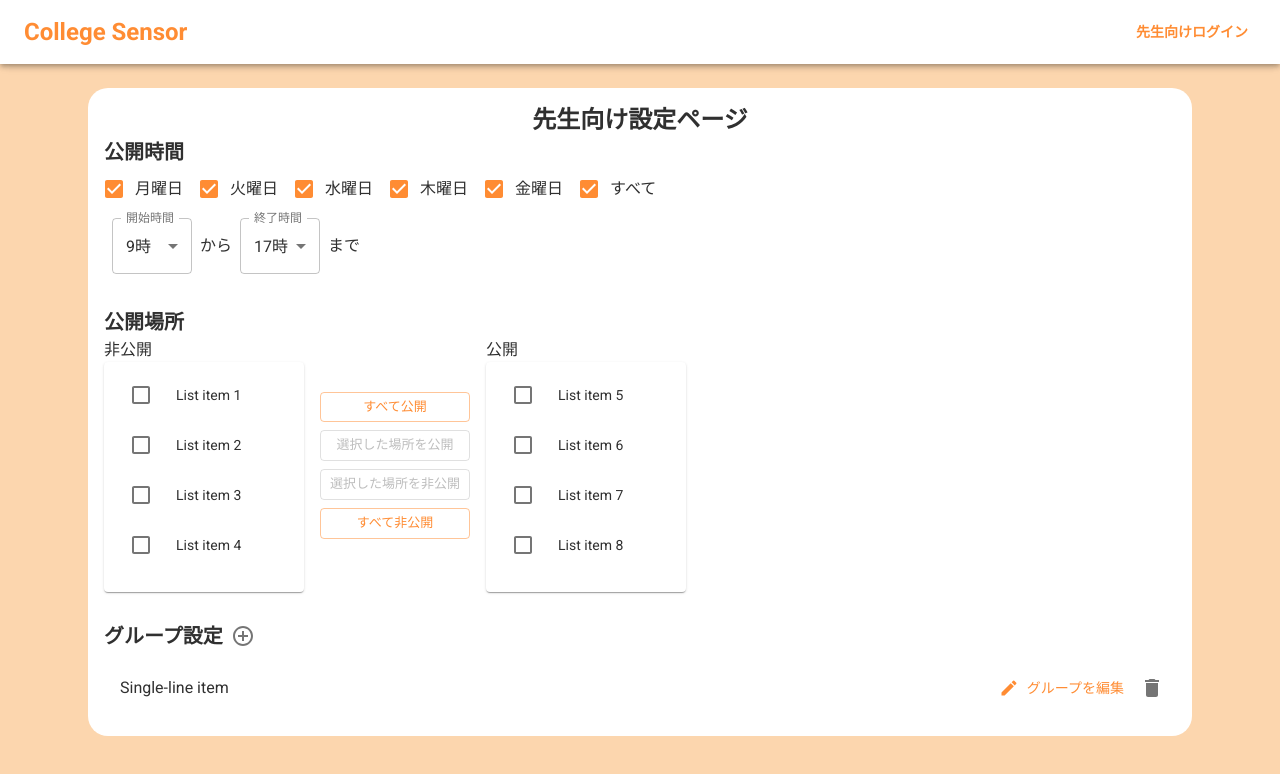
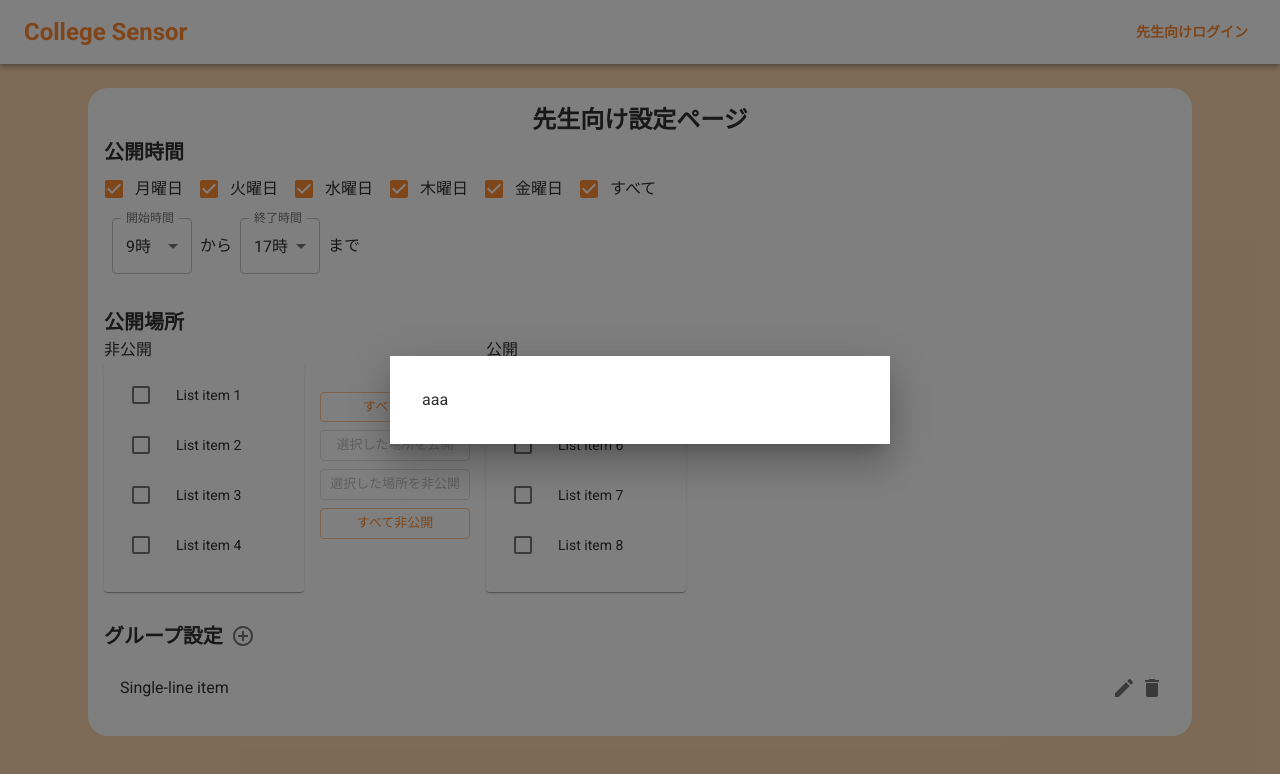
Before and after one commit to sensei-sensor/sensei-sensor-react, a React (Vite) app: page /UserPage in a window 1280 px wide. Both pictures are taken after a click on the button 1152 px from the left and 688 px from the top of the page. Shown: the top 774 px of the page. Built offline with nearby package versions, Linux system fonts and the light colour scheme.

Commit message:
とりあえずモーダルが表示できた

```diff
--- /dev/null
+++ b/src/components/user/GroupEditModal.jsx
@@ -0,0 +1,37 @@
+import { Backdrop, Box, Fade, Modal, Typography } from "@mui/material";
+import React from "react";
+
+const style = {
+  position: "absolute",
+  top: "50%",
+  left: "50%",
+  transform: "translate(-50%, -50%)",
+  width: 500,
+  bgcolor: "background.paper",
+  boxShadow: 24,
+  p: 4,
+};
+
+export default function GroupEditModal(props) {
+  return (
+    <div>
+      <Modal
+        aria-labelledby="transition-modal-title"
+        aria-describedby="transition-modal-description"
+        open={props.open}
+        onClose={props.handleClose}
+        closeAfterTransition
+        BackdropComponent={Backdrop}
+        BackdropProps={{
+          timeout: 500,
+        }}
+      >
+        <Fade in={props.open}>
+          <Box sx={style}>
+            <Typography>aaa</Typography>
+          </Box>
+        </Fade>
+      </Modal>
+    </div>
+  );
+}
--- a/src/components/user/GroupList.jsx
+++ b/src/components/user/GroupList.jsx
@@ -1,18 +1,17 @@
 import { ControlPoint, Delete, Edit } from "@mui/icons-material";
 import {
   Box,
-  Button,
   IconButton,
   List,
   ListItem,
   ListItemText,
   Typography,
 } from "@mui/material";
-import React, { useState } from "react";
-import EditGroupModal from "../../modals/EditGroupModal";
+import React from "react";
+import GroupEditModal from "./GroupEditModal";
 
 export default function GroupList() {
-  const [open, setOpen] = useState(false);
+  const [open, setOpen] = React.useState(false);
   const handleOpen = () => setOpen(true);
   const handleClose = () => setOpen(false);
 
@@ -30,13 +29,17 @@ export default function GroupList() {
         <ListItem
           secondaryAction={
             <>
-              <Button startIcon={<Edit />} onClick={handleOpen}>
-                グループを編集
-              </Button>
+              <IconButton
+                edge="end"
+                aria-label="グループを編集"
+                onClick={handleOpen}
+              >
+                <Edit />
+              </IconButton>
               <IconButton edge="end" aria-label="グループを削除">
                 <Delete />
               </IconButton>
-              <EditGroupModal open={open} handleClose={handleClose} />
+              <GroupEditModal open={open} handleClose={handleClose} />
             </>
           }
         >
```
